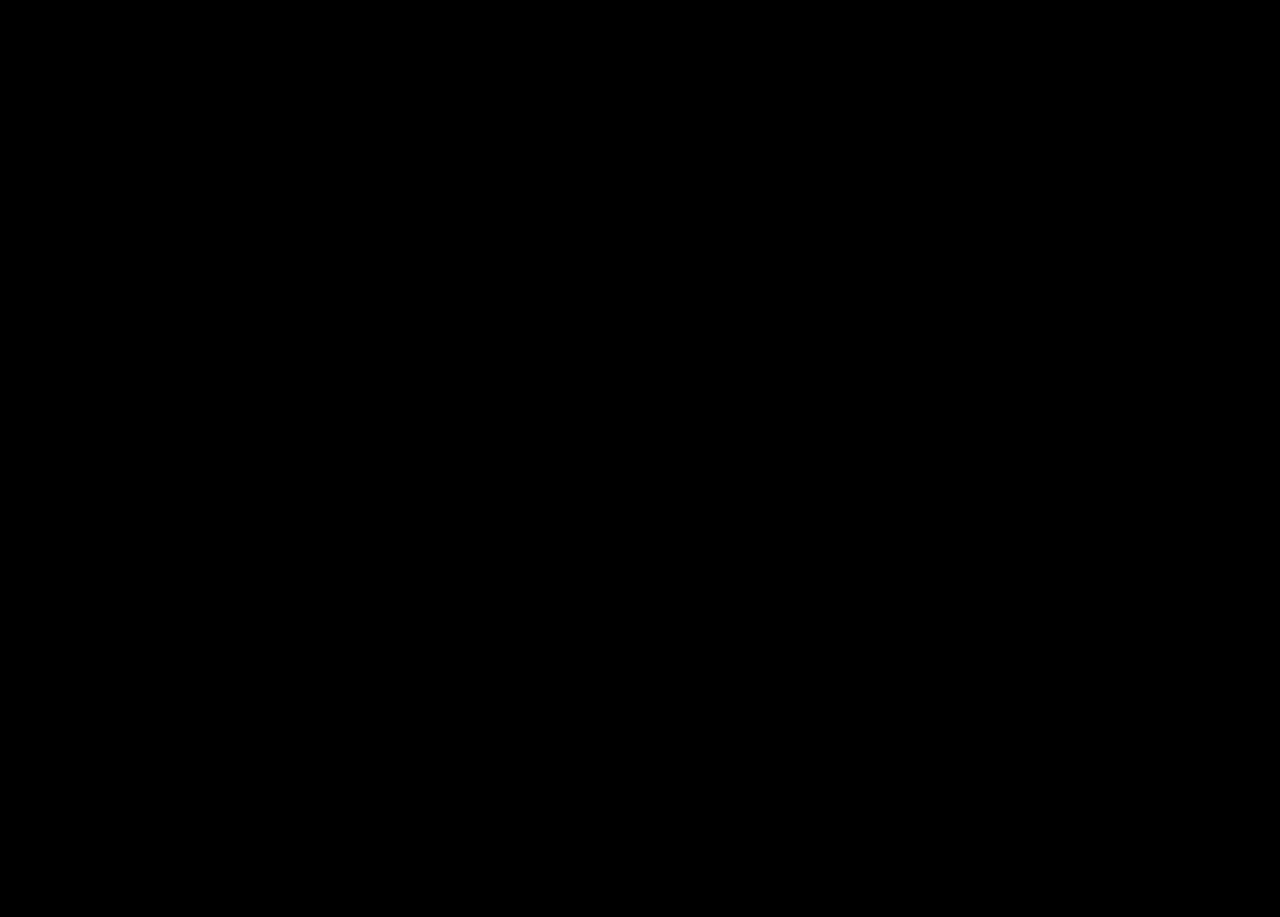
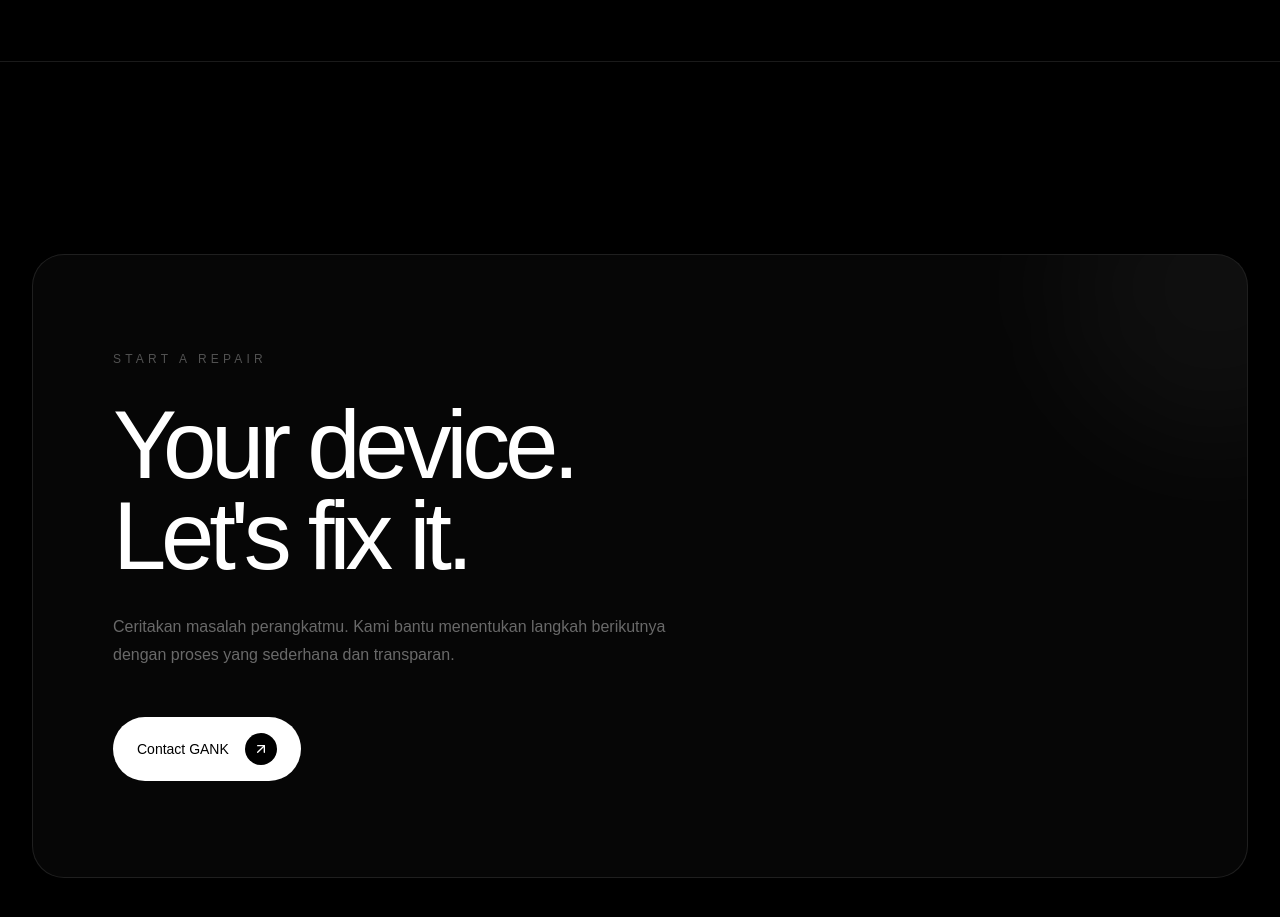
Before and after one commit to gank-dev/gankofficial, a Next.js app: page / in a window 1280 px wide. Shown: the part 2560-3477 px from the top of the page. Before the commit the page ends 2621 px from the top, so only its background shows below. Built offline with nearby package versions, Linux system fonts and the light colour scheme.

Commit message:
feat: add contact CTA section

```diff
--- a/src/app/page.tsx
+++ b/src/app/page.tsx
@@ -2,6 +2,7 @@
 import { Hero } from "@/components/sections/hero";
 import { Service } from "@/components/sections/service";
 import { Experience } from "@/components/sections/experience";
+import { Contact } from "@/components/sections/contact";
 
 export default function Home() {
   return (
@@ -10,6 +11,7 @@
       <Hero />
       <Service />
       <Experience />
+      <Contact />
     </main>
   );
 }
--- /dev/null
+++ b/src/components/sections/contact.tsx
@@ -0,0 +1,55 @@
+"use client";
+
+import { motion } from "framer-motion";
+import { ArrowUpRight } from "lucide-react";
+
+export function Contact() {
+  return (
+    <section
+      id="contact"
+      className="relative overflow-hidden border-t border-white/10 bg-black"
+    >
+      <div className="relative mx-auto max-w-7xl px-6 py-32 lg:px-8 lg:py-48">
+        <motion.div
+          initial={{ opacity: 0, y: 40 }}
+          whileInView={{ opacity: 1, y: 0 }}
+          viewport={{ once: true, margin: "-100px" }}
+          transition={{ duration: 0.9 }}
+          className="relative overflow-hidden rounded-[2rem] border border-white/10 bg-white/[0.025] px-8 py-16 sm:px-12 lg:px-20 lg:py-24"
+        >
+          <div className="absolute -right-32 -top-32 h-80 w-80 rounded-full bg-white/[0.04] blur-3xl" />
+
+          <div className="relative max-w-4xl">
+            <p className="text-xs font-medium uppercase tracking-[0.35em] text-white/30">
+              Start a Repair
+            </p>
+
+            <h2 className="mt-8 text-5xl font-medium leading-[0.95] tracking-[-0.055em] text-white sm:text-6xl lg:text-8xl">
+              Your device.
+              <br />
+              Let&apos;s fix it.
+            </h2>
+
+            <p className="mt-8 max-w-xl text-base leading-7 text-white/40">
+              Ceritakan masalah perangkatmu. Kami bantu menentukan langkah
+              berikutnya dengan proses yang sederhana dan transparan.
+            </p>
+
+            <motion.a
+              href="https://wa.me/"
+              whileHover={{ scale: 1.02 }}
+              whileTap={{ scale: 0.98 }}
+              className="group mt-12 inline-flex items-center gap-4 rounded-full bg-white px-6 py-4 text-sm font-medium text-black transition-all duration-300 hover:bg-white/90"
+            >
+              Contact GANK
+
+              <span className="flex h-8 w-8 items-center justify-center rounded-full bg-black text-white">
+                <ArrowUpRight className="h-4 w-4 transition-transform duration-300 group-hover:-translate-y-0.5 group-hover:translate-x-0.5" />
+              </span>
+            </motion.a>
+          </div>
+        </motion.div>
+      </div>
+    </section>
+  );
+}
```
